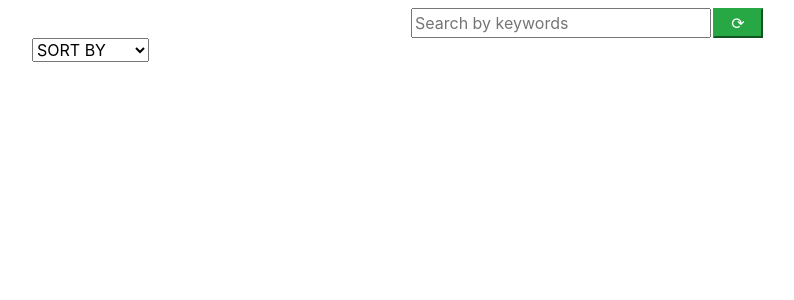
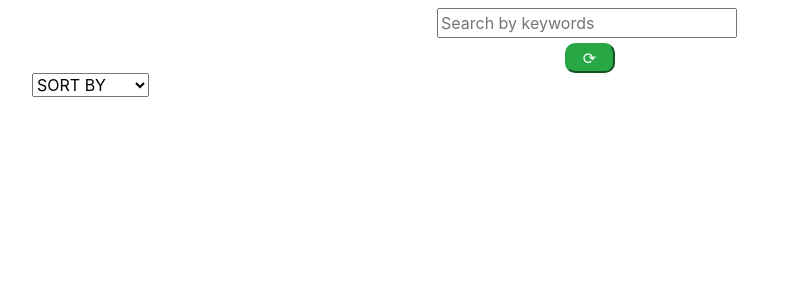
Before and after one commit to md98uddin/GiphySearchAPI, a React (Create React App) app: page / in a window 1280 px wide. Shown: the top 300 px of the page, without its empty margins (53-847 px from the left). Built offline with nearby package versions, Linux system fonts and the light colour scheme; no server answers.

Commit message:
Moved search buttons below search bar

```diff
--- a/src/components/SearchBar.jsx
+++ b/src/components/SearchBar.jsx
@@ -22,15 +22,18 @@ const SearchBar = ({
         }}
         style={{ width: 300 }}
       />
+      <br></br>
       {searchTerm && (
         <button
           className="btn-primary"
           onClick={() => onSearchTermSubmit()}
           style={{
             width: 50,
+            marginTop: 5,
             marginLeft: 5,
             boxShadow: "none",
             outline: "none",
+            borderRadius: "10px",
           }}
         >
           🔍
@@ -41,9 +44,11 @@ const SearchBar = ({
         style={{
           width: 50,
           fontSize: 16,
-          marginLeft: 2,
+          marginLeft: 5,
+          marginTop: 5,
           boxShadow: "none",
           outline: "none",
+          borderRadius: "10px",
         }}
         onClick={refreshTrending}
       >
```
